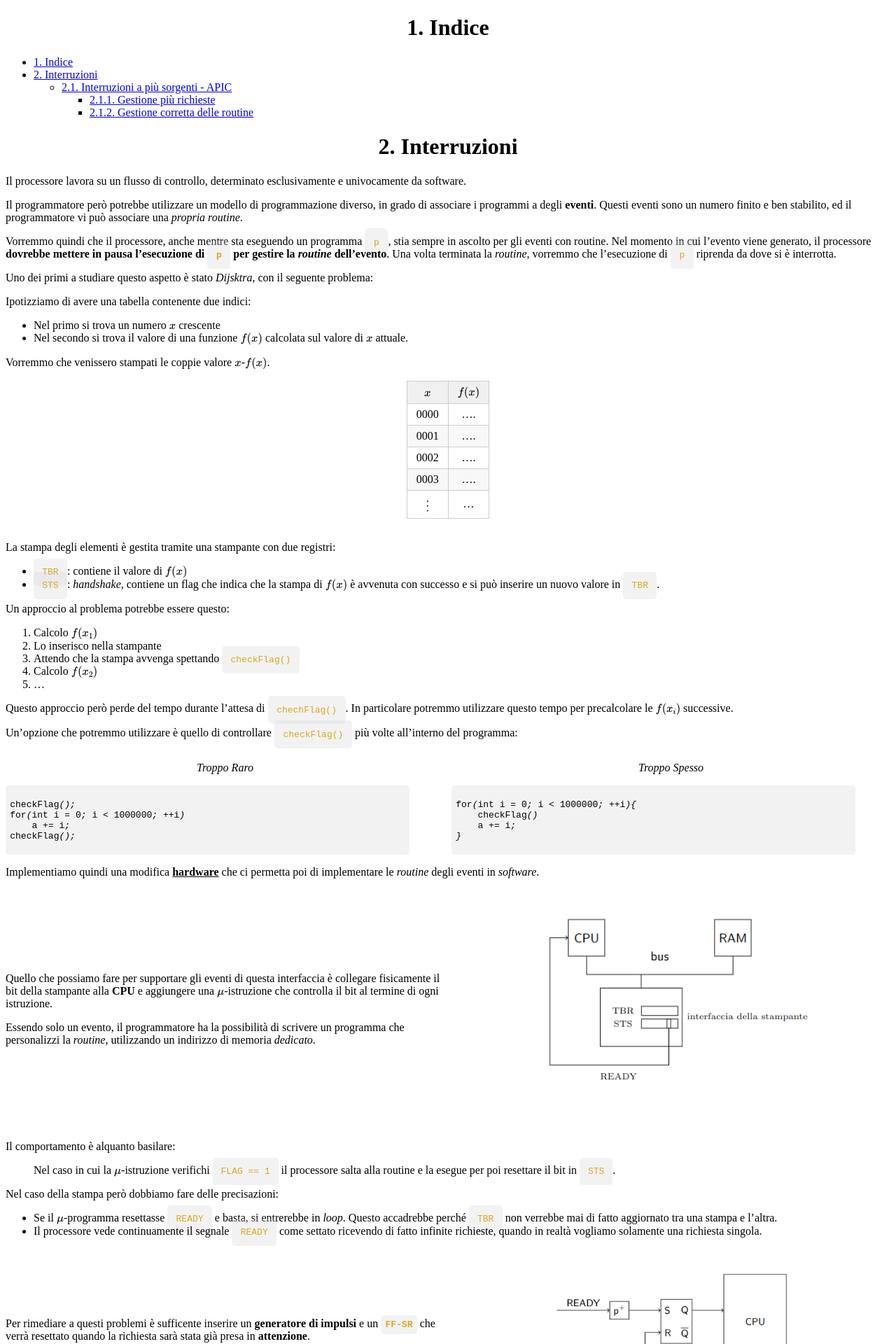
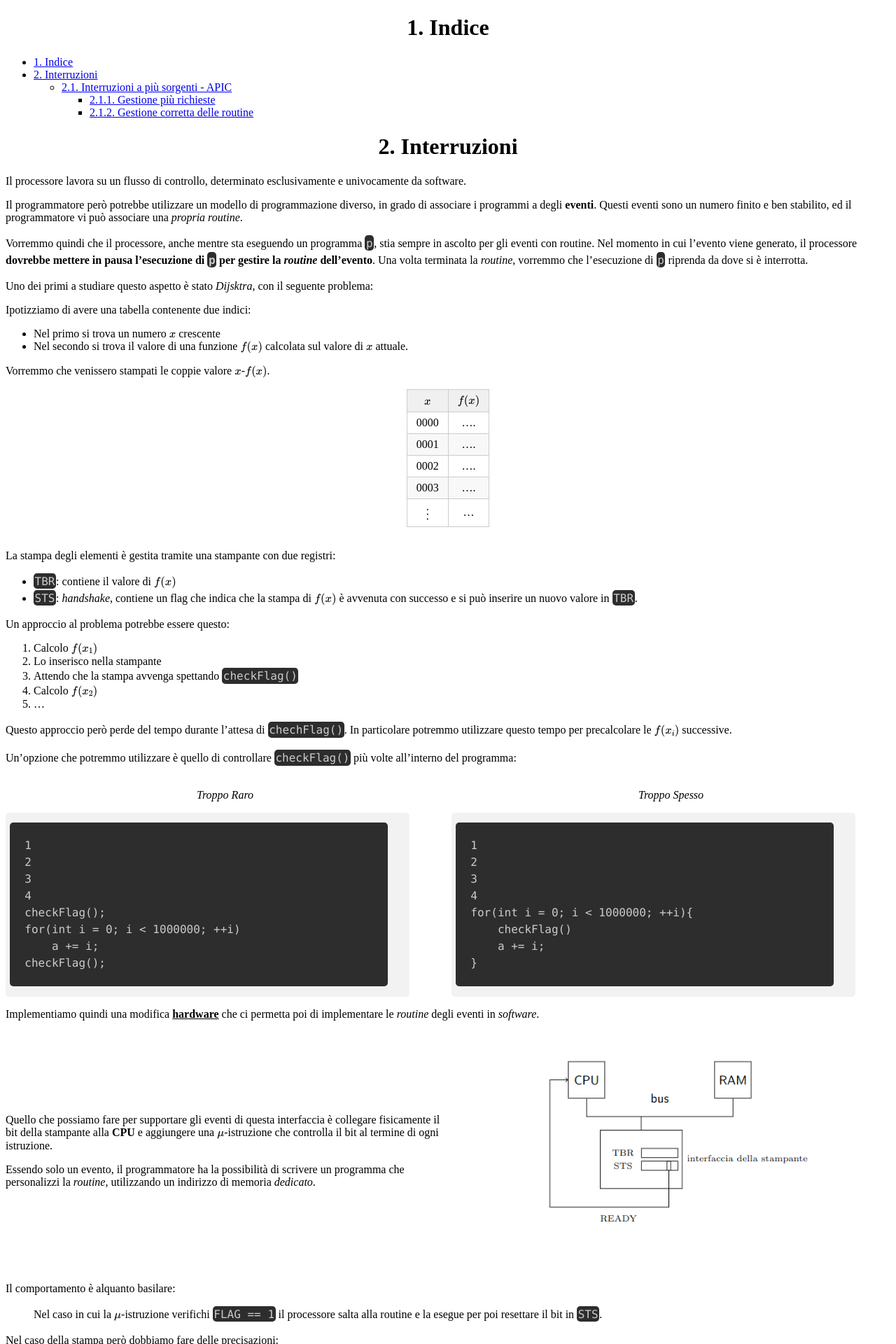
Before and after one commit to Gabriele-D-Cambria/Appunti-Calcolatori-Elettronici-2024-2025, a Jekyll site: the page built from Interruzioni.md, in a window 1280 px wide. Shown: the top 1920 px of the page at 70% size. Built offline with Jekyll 4.4.1, drawn with Linux system fonts in a browser that asks for light colours; nearby versions of some CDN libraries; our own code applies the rules of GitHub Pages for plain Markdown files; some of the changed text lies outside the part shown.

Commit message:
Fix blocchi di codice

```diff
--- a/_config.yml
+++ b/_config.yml
@@ -8,6 +8,10 @@
   parse_span_html: true
   tables: true
   hard_wrap: false
+  syntax_highlighter_opts:
+    block:
+      line_numbers: true
+      wrap: true
 
 # GitHub Pages settings
 title: "Appunti Calcolatori Elettronici 2024-2025"
--- a/_layouts/default.html
+++ b/_layouts/default.html
@@ -7,6 +7,35 @@
     <title>{{ page.title | default: site.title }}</title>
 
     <link rel="stylesheet" href="./assets/style.css">
+
+    <!-- Colorazione blocchi di codice -->
+    <link href="https://cdnjs.cloudflare.com/ajax/libs/prism/1.29.0/themes/prism-tomorrow.min.css" rel="stylesheet" />
+    <script src="https://cdnjs.cloudflare.com/ajax/libs/prism/1.29.0/prism.min.js"></script>
+    <script src="https://cdnjs.cloudflare.com/ajax/libs/prism/1.29.0/components/prism-cpp.min.js"></script>
+    <script src="https://cdnjs.cloudflare.com/ajax/libs/prism/1.29.0/components/prism-verilog.min.js"></script>
+    <script src="https://cdnjs.cloudflare.com/ajax/libs/prism/1.29.0/components/prism-verilog.min.js"></script>
+
+    <!-- Script per compatibilità con div.language-* -->
+    <script>
+        document.addEventListener('DOMContentLoaded', function() {
+            // Trova tutti i div con classe language-*
+            document.querySelectorAll('div[class*="language-"]').forEach(function(div) {
+                const languageClass = Array.from(div.classList).find(cls => cls.startsWith('language-'));
+                if (languageClass) {
+                    const codeElement = div.querySelector('code');
+                    if (codeElement && !codeElement.classList.contains(languageClass)) {
+                        codeElement.classList.add(languageClass);
+                    }
+                }
+            });
+
+            // Riapplica Prism dopo aver aggiunto le classi
+            if (window.Prism) {
+                Prism.highlightAll();
+            }
+        });
+    </script>
+</head>
 </head>
 <body>
     <div class="wrapper">
@@ -28,5 +57,7 @@
         };
     </script>
     <script id="MathJax-script" async src="https://cdn.jsdelivr.net/npm/mathjax@3/es5/tex-mml-chtml.js"></script>
+
+
 </body>
 </html>
--- a/assets/style.css
+++ b/assets/style.css
@@ -4,21 +4,31 @@
     padding: 1%;
     width: 90%;
     margin: 0em;
+    display: block;
+}
 
+/* Forza tutti i blocchi di codice C++ ad avere lo stesso stile */
+code[class="language-*"] {
+    display: block !important;
+    background-color: rgba(211, 211, 211, 0.3);
+    border-radius: 5px;
+    padding: 1%;
+    width: 90%;
+    margin: 0em;
+    white-space: pre;
+    overflow-x: auto;
+}
+
+div[class="language-*"] pre {
+    margin: 0;
+    padding: 0;
+    background: transparent;
 }
 
 code{
     color: goldenrod;
     background-color: rgba(211, 211, 211, 0.3);
-    border-radius: 5px;
-    padding: 1%;
-}
-
-.language-v code,
-.language-verilog code,
-.language-x86asm code,
-.language-cpp code {
-    all: inherit;
+    border-radius: 5%;
 }
 
 @media print{
```
Lines whose indentation alone changed are shown as unchanged.
